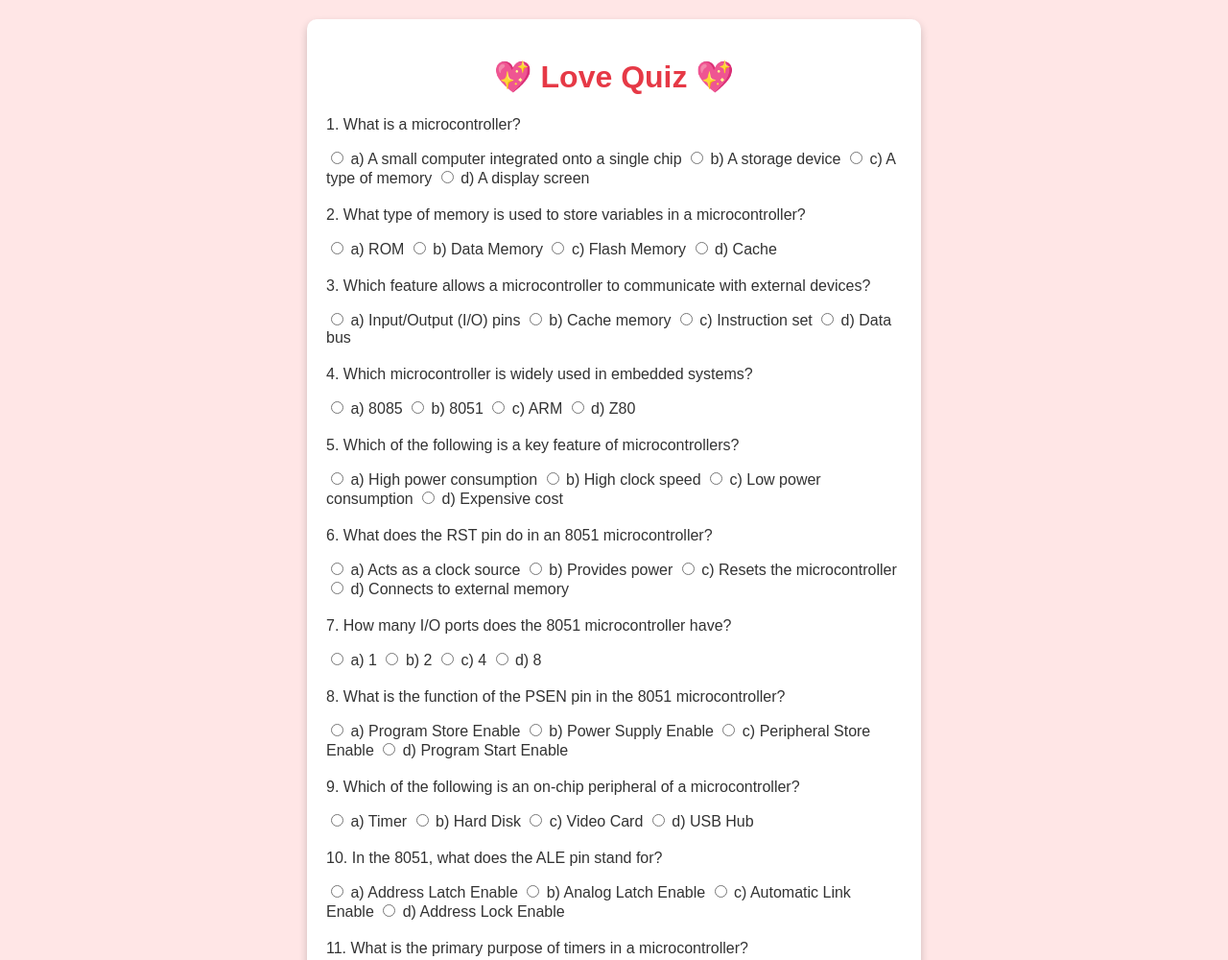
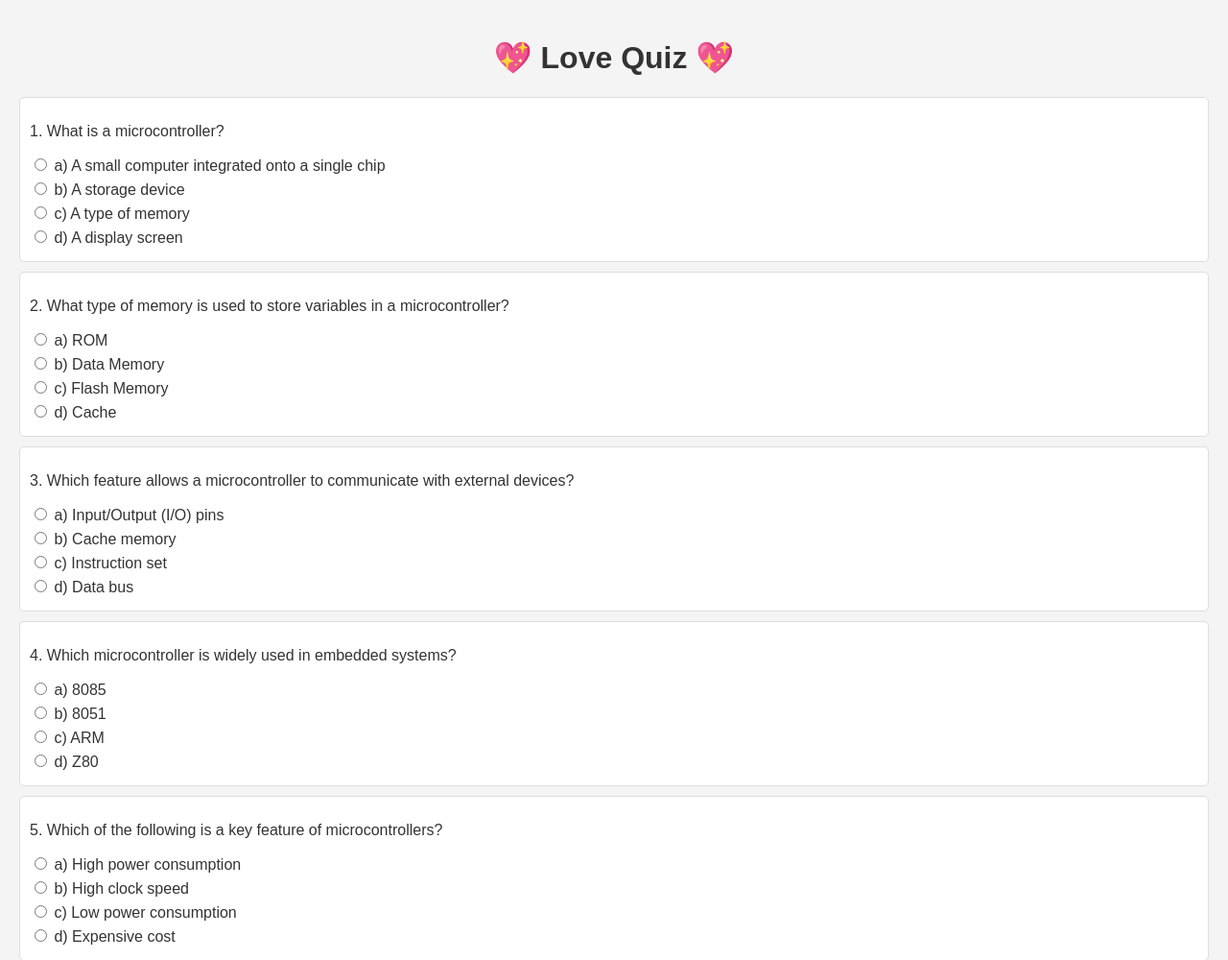
Before and after one commit to adityagopal1807/Iot5, a plain HTML site: page index.html in a window 1280 px wide. Shown: the top 1000 px of the page at 96% size. Drawn offline with Linux system fonts and the light colour scheme.

Commit message:
Update styles.css

```diff
--- a/styles.css
+++ b/styles.css
@@ -1,49 +1,45 @@
 body {
-    font-family: 'Arial', sans-serif;
-    background-color: #ffe6e6;
+    font-family: Arial, sans-serif;
+    background-color: #f4f4f4;
     color: #333;
     margin: 0;
     padding: 20px;
 }
 
-.container {
-    max-width: 600px;
-    margin: auto;
-    background-color: #fff;
-    border-radius: 10px;
-    box-shadow: 0 4px 8px rgba(0, 0, 0, 0.2);
-    padding: 20px;
+h1 {
+    text-align: center;
 }
 
-.title {
-    text-align: center;
-    color: #e63946;
+#quiz {
+    margin-bottom: 20px;
 }
 
 .question {
-    margin: 20px 0;
+    background: #fff;
+    border: 1px solid #ddd;
+    border-radius: 5px;
+    margin-bottom: 10px;
+    padding: 10px;
 }
 
-.options {
-    list-style-type: none;
-    padding: 0;
+label {
+    display: block;  /* Ensure each label takes a full line */
+    margin-bottom: 5px;  /* Add space below each option */
 }
 
-.options li {
-    margin: 10px 0;
+button {
+    background-color: #28a745;
+    color: white;
+    border: none;
+    padding: 10px 15px;
+    border-radius: 5px;
+    cursor: pointer;
 }
 
-.submit-btn {
-    background-color: #e63946;
-    color: white;
-    padding: 10px 20px;
-    border: none;
-    border-radius: 5px;
-    cursor: pointer;
-    display: block;
-    width: 100%;
+button:hover {
+    background-color: #218838;
 }
 
-.submit-btn:hover {
-    background-color: #d62839;
+#results {
+    margin-top: 20px;
 }
```
